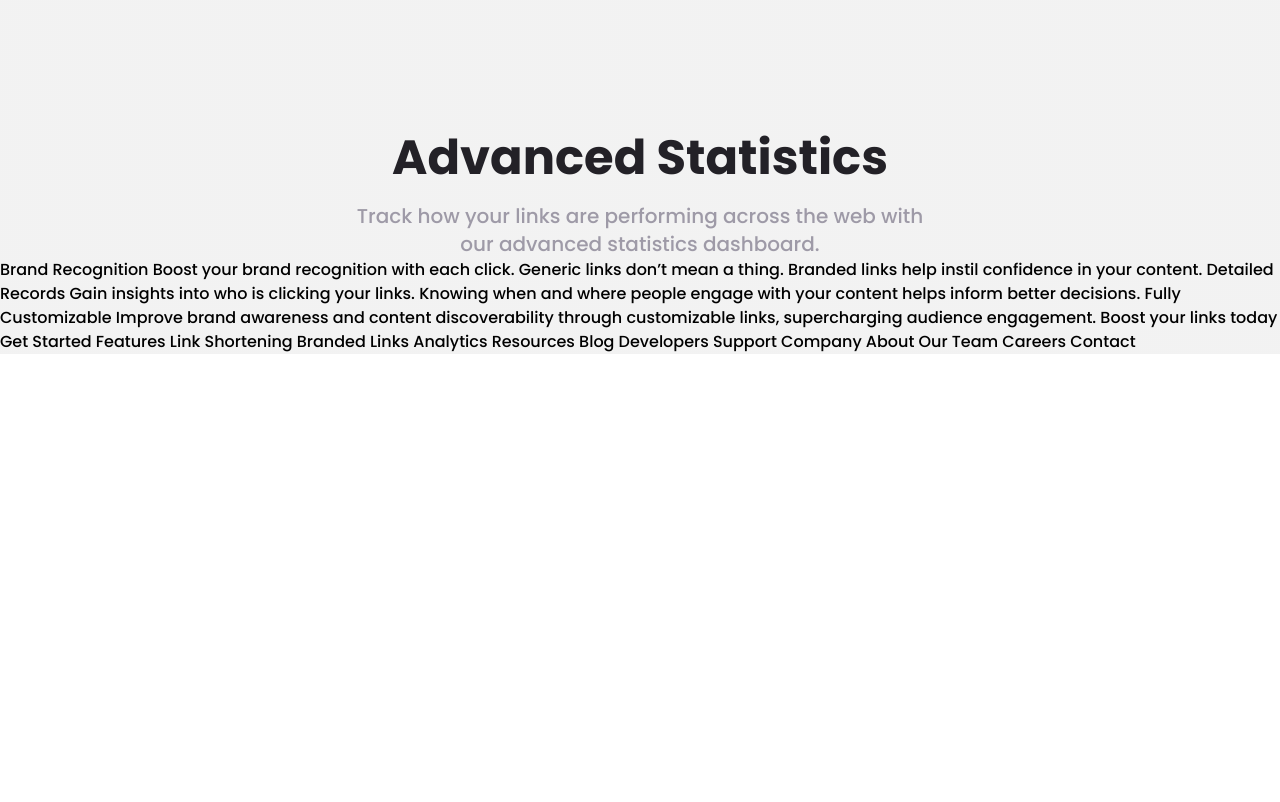
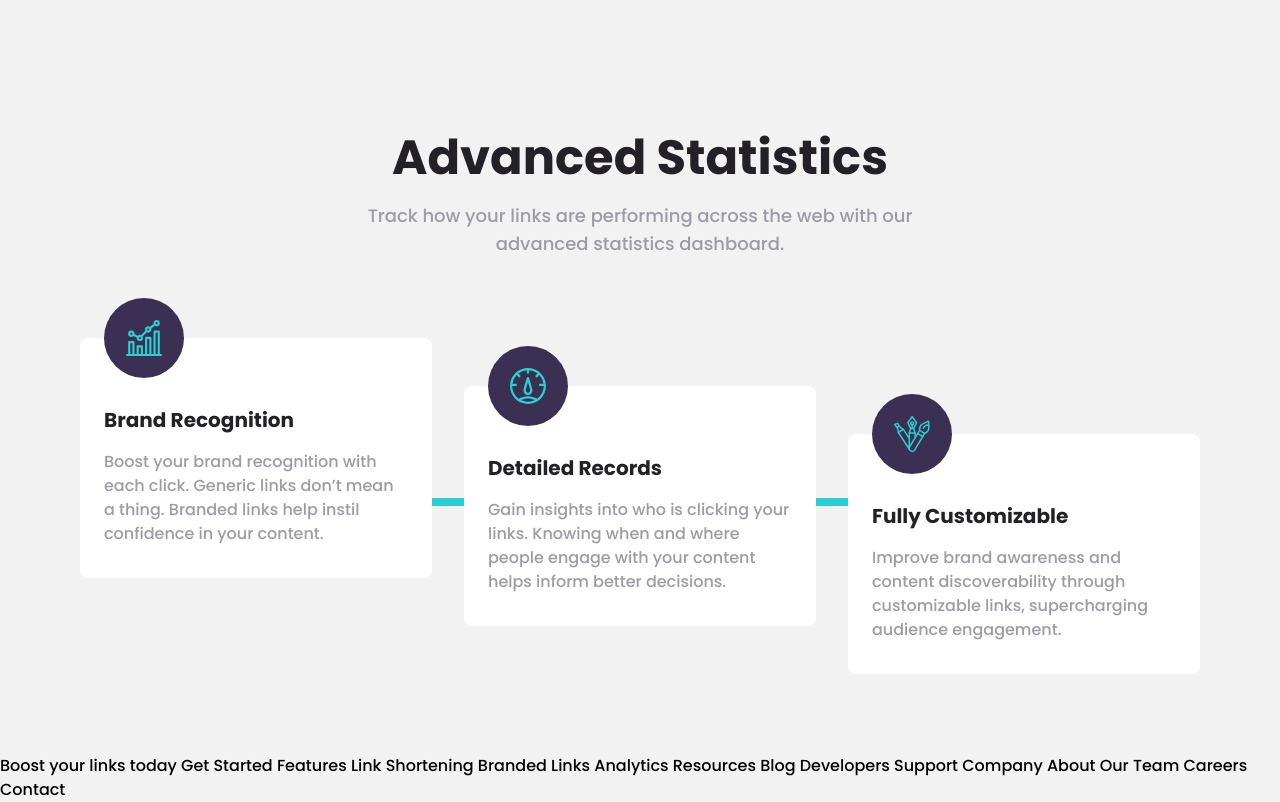
Before and after one commit to evelyn-2022/url-shortening-api-with-tailwind, a website: page index.html in a window 1280 px wide. Shown: the part 920-1722 px from the top of the page. Before the commit the page ends 1274 px from the top, so only its background shows below. Drawn offline with Linux system fonts and the light colour scheme.

Commit message:
finished features part

```diff
--- a/index.html
+++ b/index.html
@@ -136,10 +136,10 @@
 
       <!-- Shorten Link Section -->
       <section class="container px-6 mx-auto mt-20 md:mt-0 md:px-10 lg:px-20">
-        <div class="shorten flex flex-col items-center space-y-6 mb-6">
+        <div class="shorten flex flex-col items-center mb-6">
           <!-- User Input -->
           <div
-            class="input flex flex-col w-full p-6 rounded-xl md:flex-row md:space-x-7 md:justify-between md:py-14 md:px-16"
+            class="input flex flex-col w-full p-6 mb-6 rounded-xl md:flex-row md:space-x-7 md:justify-between md:py-14 md:px-16"
           >
             <div class="flex flex-col md:w-9/12 lg:w-10/12">
               <input
@@ -165,29 +165,110 @@
       </section>
 
       <!-- Feature Section -->
-      <section class="container px-6 mx-auto mt-20 md:mt-32 md:px-10 lg:px-20">
+      <section class="container px-6 mx-auto mt-20 lg:mt-32 md:px-10 lg:px-20">
+        <!-- Feature title -->
         <div
-          class="feature-title flex flex-col items-center text-center space-y-5"
+          class="feature-title flex flex-col items-center text-center space-y-5 mb-20"
         >
-          <h2 class="text-veryDarkViolet text-2xl font-bold md:text-5xl">
+          <h2
+            class="text-veryDarkViolet text-2xl font-bold md:text-3xl lg:text-5xl"
+          >
             Advanced Statistics
           </h2>
-          <p class="text-grayishViolet text-base md:text-xl md:max-w-xl">
+          <p class="text-grayishViolet text-base md:text-lg md:max-w-xl">
             Track how your links are performing across the web with our advanced
             statistics dashboard.
           </p>
         </div>
+
+        <!-- Feature cards -->
+        <div class="flex flex-col w-full lg:flex-row relative">
+          <!-- Feature 1 -->
+          <div
+            class="flex flex-col items-center w-full h-64 px-6 mb-20 bg-white rounded-lg text-center md:h-52 lg:text-left lg:items-start lg:w-1/3 lg:h-60"
+          >
+            <div
+              class="rounded-full bg-darkViolet w-20 h-20 -mt-10 mb-2 flex flex-row justify-center"
+            >
+              <img
+                src="images/icon-brand-recognition.svg"
+                class="w-9 object-contain"
+                alt="brand recognition icon"
+              />
+            </div>
+
+            <h4 class="font-bold text-veryDarkViolet text-xl mt-5 mb-4">
+              Brand Recognition
+            </h4>
+            <p class="text-grayishViolet w-full text-base">
+              Boost your brand recognition with each click. Generic links don’t
+              mean a thing. Branded links help instil confidence in your
+              content.
+            </p>
+          </div>
+
+          <!-- Line 1-2 -->
+          <div
+            class="vertical-line absolute left-1/2 w-2 -translate-x-1 top-64 h-10 bg-cyan md:top-52 lg:top-40 lg:left-[356px] lg:w-8 lg:h-2"
+          ></div>
+
+          <!-- Feature 2 -->
+          <div
+            class="flex flex-col items-center w-full h-64 px-6 mb-20 bg-white rounded-lg text-center md:h-52 lg:text-left lg:items-start lg:w-1/3 lg:mx-8 lg:h-60 lg:mt-12"
+          >
+            <div
+              class="rounded-full bg-darkViolet w-20 h-20 -mt-10 mb-2 flex flex-row justify-center"
+            >
+              <img
+                src="images/icon-detailed-records.svg"
+                class="w-9 object-contain"
+                alt="brand recognition icon"
+              />
+            </div>
+
+            <h4 class="font-bold text-veryDarkViolet text-xl mt-5 mb-4">
+              Detailed Records
+            </h4>
+            <p class="text-grayishViolet w-full text-base">
+              Gain insights into who is clicking your links. Knowing when and
+              where people engage with your content helps inform better
+              decisions.
+            </p>
+          </div>
+
+          <!-- Line 2-3 -->
+          <div
+            class="vertical-line absolute left-1/2 w-2 -translate-x-1 top-[37rem] h-10 bg-cyan md:top-[31rem] lg:top-40 lg:left-[740px] lg:w-8 lg:h-2"
+          ></div>
+
+          <!-- Feature 3 -->
+          <div
+            class="flex flex-col items-center w-full h-64 px-6 mb-20 bg-white rounded-lg text-center md:h-52 lg:text-left lg:items-start lg:w-1/3 lg:h-60 lg:mt-24"
+          >
+            <div
+              class="rounded-full bg-darkViolet w-20 h-20 -mt-10 mb-2 flex flex-row justify-center"
+            >
+              <img
+                src="images/icon-fully-customizable.svg"
+                class="w-9 object-contain"
+                alt="brand recognition icon"
+              />
+            </div>
+
+            <h4 class="font-bold text-veryDarkViolet text-xl mt-5 mb-4">
+              Fully Customizable
+            </h4>
+            <p class="text-grayishViolet w-full text-base">
+              Improve brand awareness and content discoverability through
+              customizable links, supercharging audience engagement.
+            </p>
+          </div>
+        </div>
       </section>
     </main>
-    Brand Recognition Boost your brand recognition with each click. Generic
-    links don’t mean a thing. Branded links help instil confidence in your
-    content. Detailed Records Gain insights into who is clicking your links.
-    Knowing when and where people engage with your content helps inform better
-    decisions. Fully Customizable Improve brand awareness and content
-    discoverability through customizable links, supercharging audience
-    engagement. Boost your links today Get Started Features Link Shortening
-    Branded Links Analytics Resources Blog Developers Support Company About Our
-    Team Careers Contact
+    Boost your links today Get Started Features Link Shortening Branded Links
+    Analytics Resources Blog Developers Support Company About Our Team Careers
+    Contact
 
     <script src="script.js"></script>
   </body>
--- a/script.js
+++ b/script.js
@@ -151,7 +151,7 @@ function addClearBtn() {
   shortenCon.insertAdjacentHTML(
     'beforeend',
     `     <button
-            class="clear w-24 pt-3 italic text-sm text-grayishViolet underline decoration-dashed underline-offset-2 md:text-base hover:text-veryDarkViolet"
+            class="clear w-24 mt-3 italic text-sm text-grayishViolet underline decoration-dashed underline-offset-2 md:text-base md:pt-3 hover:text-veryDarkViolet"
           >
             &nbsp;Clear All&nbsp;
           </button>`
--- a/tailwind.config.js
+++ b/tailwind.config.js
@@ -5,7 +5,7 @@ module.exports = {
     screens: {
       sm: '480px',
       md: '768px',
-      lg: '1025px',
+      lg: '1024px',
       xl: '1440px',
     },
     colors: {
```
Also changed, not shown: css/output.css.
